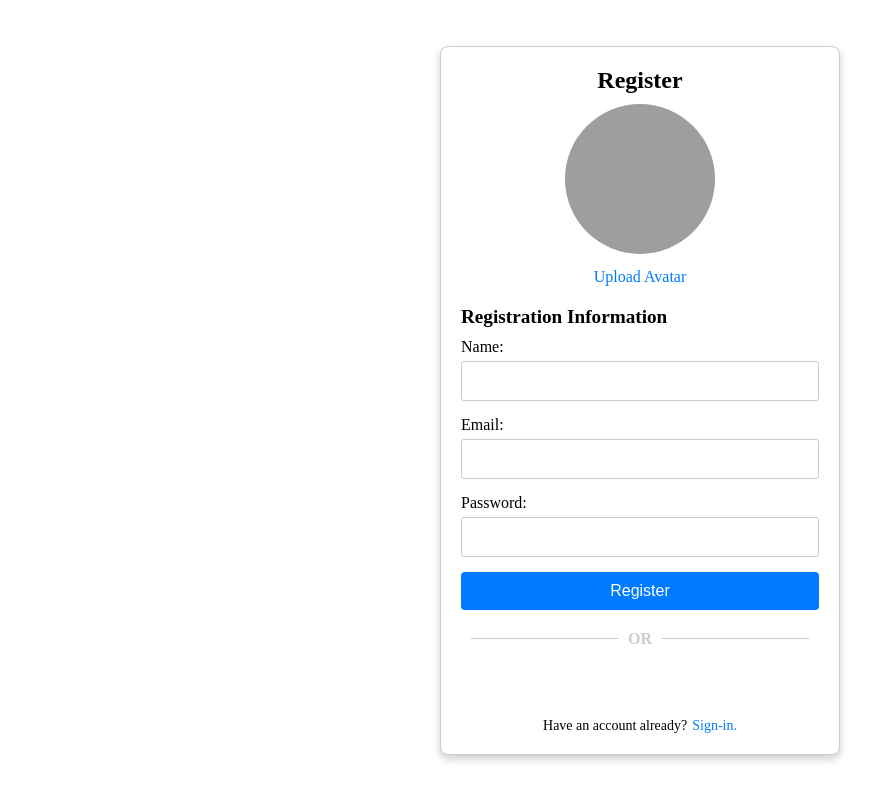
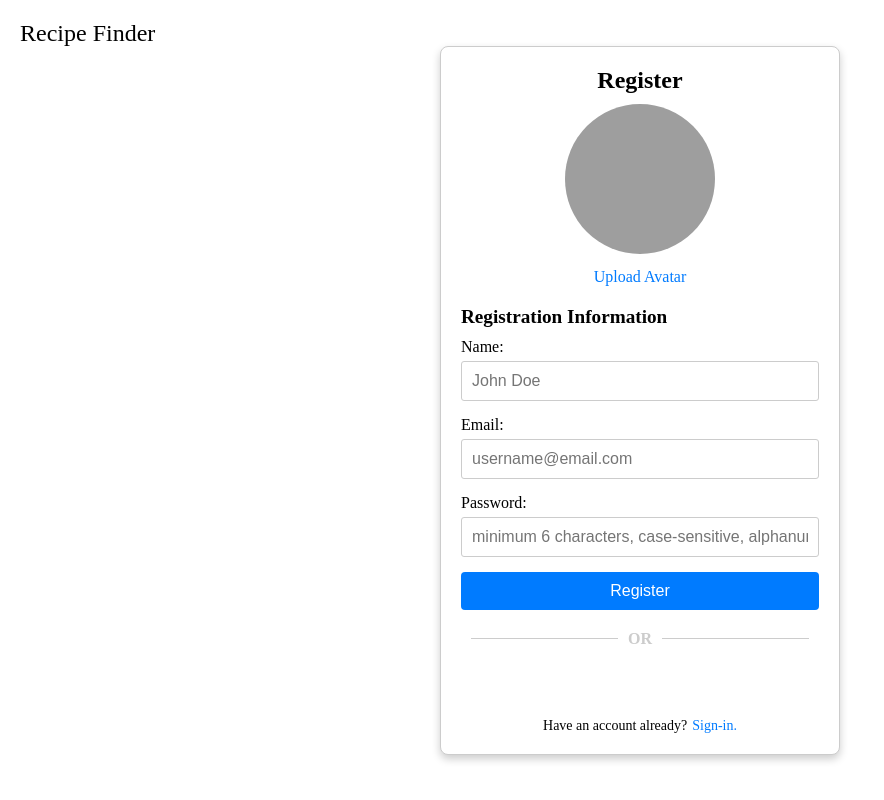
Before and after one commit to louisbrent1992/recipe-generator-api, a React (Create React App) app in the folder Frontend/: page /register in a window 1280 px wide. Shown: the whole page, without its empty margins (0-884 px from the left). Built offline with nearby package versions, Linux system fonts and the light colour scheme; no server answers; grey boxes are pictures that could not be loaded.

Commit message:
medium ui update

```diff
--- a/Frontend/src/App.js
+++ b/Frontend/src/App.js
@@ -16,16 +16,19 @@ function App() {
 	return (
 		<Router>
 			<Routes>
-				<Route path="dashboard" element={<Home />} />
+				<Route path="/dashboard" element={<Home />} />
 				<Route path="/" element={<Home />} />
-				<Route path={`dashboard/${userId}`} element={<Home />} />
-				<Route path={`dashboard/${userId}/myAccount`} element={<Account />} />
-				<Route path={`dashboard/${userId}/favorites`} element={<Favorites />} />
-				<Route path={`dashboard/${userId}/about`} element={<About />} />
-				<Route path={`dashboard/about`} element={<About />} />
-				<Route path="login" element={<Login />} />
-				<Route path="register" element={<Register />} />
-				<Route element={<NotFound />} />
+				<Route path={`/dashboard/${userId}`} element={<Home />} />
+				<Route path={`/dashboard/${userId}/myAccount`} element={<Account />} />
+				<Route
+					path={`/dashboard/${userId}/favorites`}
+					element={<Favorites />}
+				/>
+				<Route path={`/dashboard/${userId}/about`} element={<About />} />
+				<Route path={`/dashboard/about`} element={<About />} />
+				<Route path="/login" element={<Login />} />
+				<Route path="/register" element={<Register />} />
+				<Route path="*" element={<NotFound />} />
 			</Routes>
 		</Router>
 	);
--- a/Frontend/src/Components/Buttons/RegenButton.jsx
+++ b/Frontend/src/Components/Buttons/RegenButton.jsx
@@ -1,4 +1,3 @@
-import axios from "axios";
 import React from "react";
 import { useDispatch, useSelector } from "react-redux";
 import { clearRecipe, setRecipe } from "../../Redux/recipeSlice";
@@ -17,11 +16,16 @@ function RegenButton({ setLoading }) {
 		setLoading(true);
 
 		try {
-			const res = await axios.post(
+			const res = await fetch(
 				`${process.env.REACT_APP_DATABASE_URI}/api/v1/generate-recipe`,
-				{ ingredients: recipeIngredients }
+				{
+					method: "POST",
+					headers: { "Content-Type": "application/json" },
+
+					body: { ingredients: recipeIngredients },
+				}
 			);
-			const fetchedRecipe = await res.data;
+			const fetchedRecipe = await res.json();
 
 			if (fetchedRecipe) {
 				dispatch(clearRecipe());
--- a/Frontend/src/Components/Ingredients.jsx
+++ b/Frontend/src/Components/Ingredients.jsx
@@ -16,7 +16,6 @@ import {
 	clearIngredients,
 	removeIngredient,
 } from "../Redux/ingredientsSlice";
-import axios from "axios";
 import { clearRecipe, setRecipe } from "../Redux/recipeSlice";
 
 function Ingredients({ setLoading }) {
@@ -31,20 +30,26 @@ function Ingredients({ setLoading }) {
 		setLoading(true);
 
 		try {
-			const res = await axios.post(
+			const res = await fetch(
 				`${process.env.REACT_APP_DATABASE_URI}/api/v1/generate-recipe`,
-				{ ingredients: ingredients }
+				{
+					method: "POST",
+					headers: { "Content-Type": "application/json" },
+
+					body: JSON.stringify({ ingredients: ingredients }),
+				}
 			);
-			const fetchedRecipe = await res.data;
 
-			if (typeof fetchedRecipe === "object") {
+			const fetchedRecipe = await res.json();
+
+			if (fetchedRecipe) {
 				dispatch(clearRecipe());
 				dispatch(setRecipe(fetchedRecipe));
 				dispatch(clearIngredients());
 			} else {
 				// Handle the case where no recipe data is received
 				setLoading(false);
-				console.error("No recipe data received.");
+				console.error("No recipe data received. Internal server error.");
 			}
 		} catch (error) {
 			// Handle axios request errors here
--- a/Frontend/src/Pages/Login.jsx
+++ b/Frontend/src/Pages/Login.jsx
@@ -19,12 +19,15 @@ import {
 	SuccessMessage,
 } from "../Styles/Login";
 import GoogleLoginButton from "../Components/Buttons/GoogleLoginButton";
-import { useDispatch } from "react-redux";
+import { useDispatch, useSelector } from "react-redux";
 import { clearUser, updateUser } from "../Redux/userSlice";
+import { NavbarBrand } from "../Styles/Navbar";
 
 function Login() {
 	const [error, setError] = useState(""); // Error message from the server, if any
 	const [message, setMessage] = useState(""); // Success message from the server, if any
+
+	const user = useSelector((state) => state.user);
 
 	const dispatch = useDispatch();
 
@@ -37,13 +40,16 @@ function Login() {
 		};
 
 		try {
-			const response = await fetch(`${process.env.REACT_APP_DATABASE_URI}/api/v1/login`, {
-				method: "POST",
-				headers: {
-					"Content-Type": "application/json",
-				},
-				body: JSON.stringify(loginData),
-			});
+			const response = await fetch(
+				`${process.env.REACT_APP_DATABASE_URI}/api/v1/login`,
+				{
+					method: "POST",
+					headers: {
+						"Content-Type": "application/json",
+					},
+					body: JSON.stringify(loginData),
+				}
+			);
 
 			if (response.status === 200) {
 				// Login successful
@@ -73,6 +79,17 @@ function Login() {
 
 	return (
 		<Container>
+			<NavbarBrand
+				style={{
+					color: "black",
+					position: "absolute",
+					top: "0",
+					padding: "20px",
+				}}
+				href={user._id ? `/dashboard/${user._id}` : "/dashboard"}
+			>
+				Recipe Finder
+			</NavbarBrand>
 			<StyledLoginContainer>
 				<StyledTitle>Login</StyledTitle>
 				<EmailPasswordContainer onSubmit={handleSubmit}>
--- a/Frontend/src/Pages/NotFound.jsx
+++ b/Frontend/src/Pages/NotFound.jsx
@@ -1,5 +1,12 @@
 import React from "react";
 import styled from "styled-components";
+import Navbar from "../Components/Navbar";
+import Footer from "../Components/Footer";
+
+const PageContainer = styled.div`
+	background-color: #f5f5f5;
+	min-height: 100vh;
+`;
 
 // Styled components for the 404 page
 const NotFoundContainer = styled.div`
@@ -22,15 +29,37 @@ const NotFoundMessage = styled.p`
 	font-size: 18px;
 `;
 
+const HomeButton = styled.button`
+	background-color: #ff6347; /* Red color */
+
+	padding: 10px 20px;
+
+	border-radius: 5px;
+	margin-top: 20px;
+`;
+
+const HomeLink = styled.a`
+	color: white;
+	text-decoration: none;
+	font-size: 18px;
+`;
+
 function NotFound() {
 	return (
+		<PageContainer>
+			<Navbar />
 			<NotFoundContainer>
 				<NotFoundHeader>404</NotFoundHeader>
 				<NotFoundTitle>Page Not Found</NotFoundTitle>
 				<NotFoundMessage>
 					Sorry, but the page you are looking for does not exist.
 				</NotFoundMessage>
+				<HomeButton>
+					<HomeLink href="/">Go Back Home</HomeLink>
+				</HomeButton>
 			</NotFoundContainer>
+			<Footer />
+		</PageContainer>
 	);
 }
 
--- a/Frontend/src/Pages/Register.jsx
+++ b/Frontend/src/Pages/Register.jsx
@@ -22,14 +22,18 @@ import {
 	UploadButton,
 } from "../Styles/Register"; // Reuse styling from the login page
 import GoogleSignUp from "../Components/Buttons/GoogleSignUp";
-import { useDispatch } from "react-redux";
+import { useDispatch, useSelector } from "react-redux";
 import { updateUser } from "../Redux/userSlice";
+import { NavbarBrand } from "../Styles/Navbar";
 
 function Register() {
 	// State to manage the selected avatar image
 	const [avatarImage, setAvatarImage] = useState(null);
 	const [error, setError] = useState("");
 	const [message, setMessage] = useState(""); // Success message from the server, if any
+
+	const user = useSelector((state) => state.user);
+
 	const dispatch = useDispatch();
 
 	// Handle avatar upload
@@ -60,10 +64,16 @@ function Register() {
 		formData.append("avatar", avatarImage); // Append the image directly
 
 		try {
-			const response = await fetch(`${process.env.REACT_APP_DATABASE_URI}/api/v1/register`, {
-				method: "POST",
-				body: avatarImage ? formData : registrationData, // Send the FormData object with the image
-			});
+			const response = await fetch(
+				`${process.env.REACT_APP_DATABASE_URI}/api/v1/register`,
+				{
+					method: "POST",
+					body: avatarImage ? formData : registrationData, // Send the FormData object with the image
+					headers: {
+						"Content-Type": "application/json",
+					},
+				}
+			);
 
 			const responseData = await response.json();
 
@@ -90,6 +100,17 @@ function Register() {
 
 	return (
 		<Container>
+			<NavbarBrand
+				style={{
+					color: "black",
+					position: "absolute",
+					top: "0",
+					padding: "20px",
+				}}
+				href={user._id ? `/dashboard/${user._id}` : "/dashboard"}
+			>
+				Recipe Finder
+			</NavbarBrand>
 			<StyledLoginContainer>
 				<StyledTitle>Register</StyledTitle>
 				<AvatarContainer>
@@ -116,11 +137,29 @@ function Register() {
 					<EmailPasswordTitle>Registration Information</EmailPasswordTitle>
 					<Form>
 						<Label htmlFor="name">Name:</Label>
-						<Input type="text" id="name" name="name" required />
+						<Input
+							type="text"
+							id="name"
+							name="name"
+							placeholder="John Doe"
+							required
+						/>
 						<Label htmlFor="email">Email:</Label>
-						<Input type="email" id="email" name="email" required />
+						<Input
+							type="email"
+							id="email"
+							name="email"
+							placeholder="username@email.com"
+							required
+						/>
 						<Label htmlFor="password">Password:</Label>
-						<Input type="password" id="password" name="password" required />
+						<Input
+							type="password"
+							id="password"
+							name="password"
+							placeholder="minimum 6 characters, case-sensitive, alphanumeric"
+							required
+						/>
 						<StyledButton type="submit">Register</StyledButton>
 					</Form>
 				</EmailPasswordContainer>
```
Lines whose indentation alone changed are shown as unchanged.
